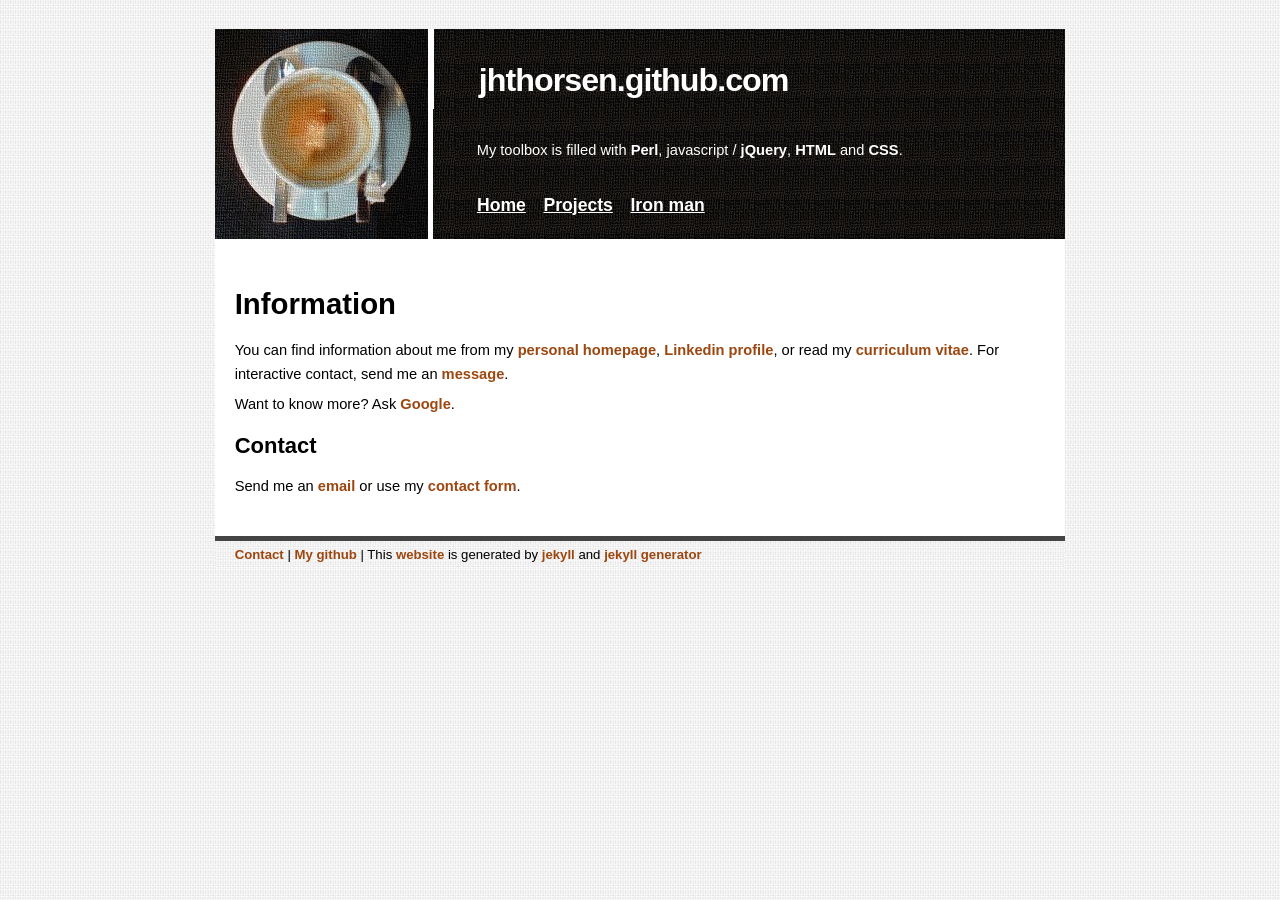
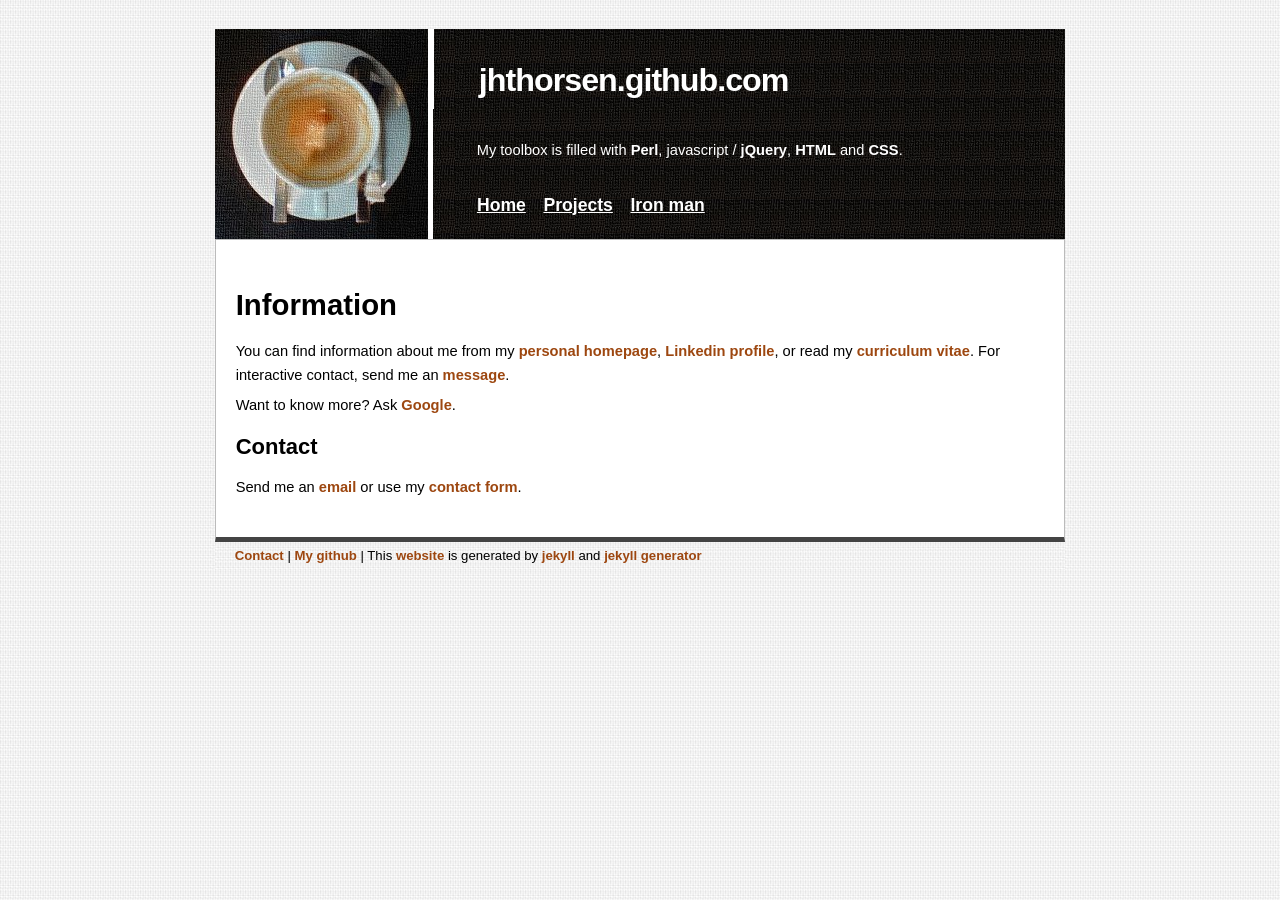
Before and after one commit to kberov/jhthorsen.github.com, a Jekyll site: the page built from index.html, in a window 1280 px wide. Built offline with Jekyll 4.4.1, drawn with Linux system fonts in a browser that asks for light colours.

Commit message:
add border around content

```diff
--- a/css/stylesheet.css
+++ b/css/stylesheet.css
@@ -120,6 +120,7 @@ p {
 #content {
     background: #fff;
     padding: 2em 20px;
+    border: 1px solid #bbb;
     border-bottom: 0.4em solid #444;
 }
 
```
